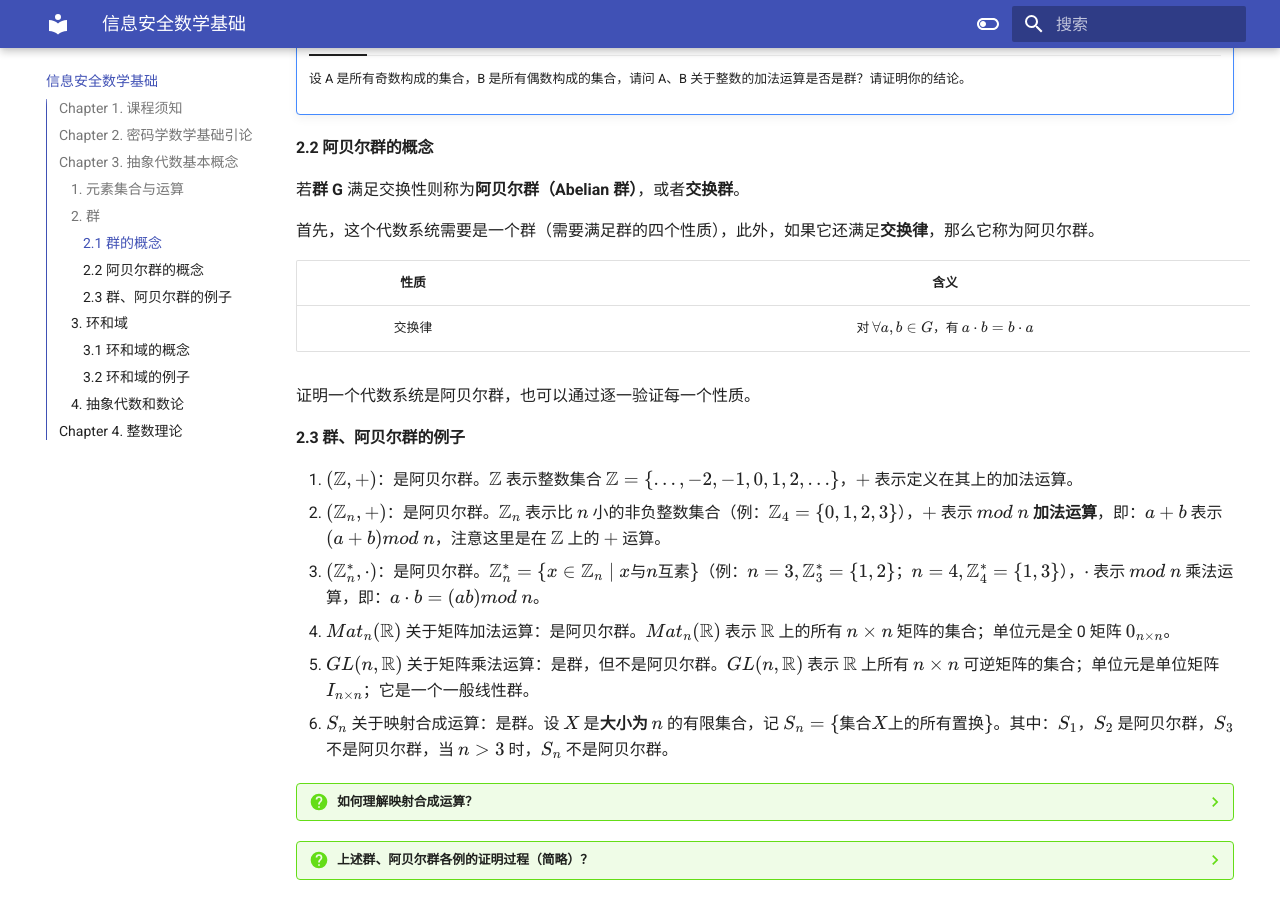
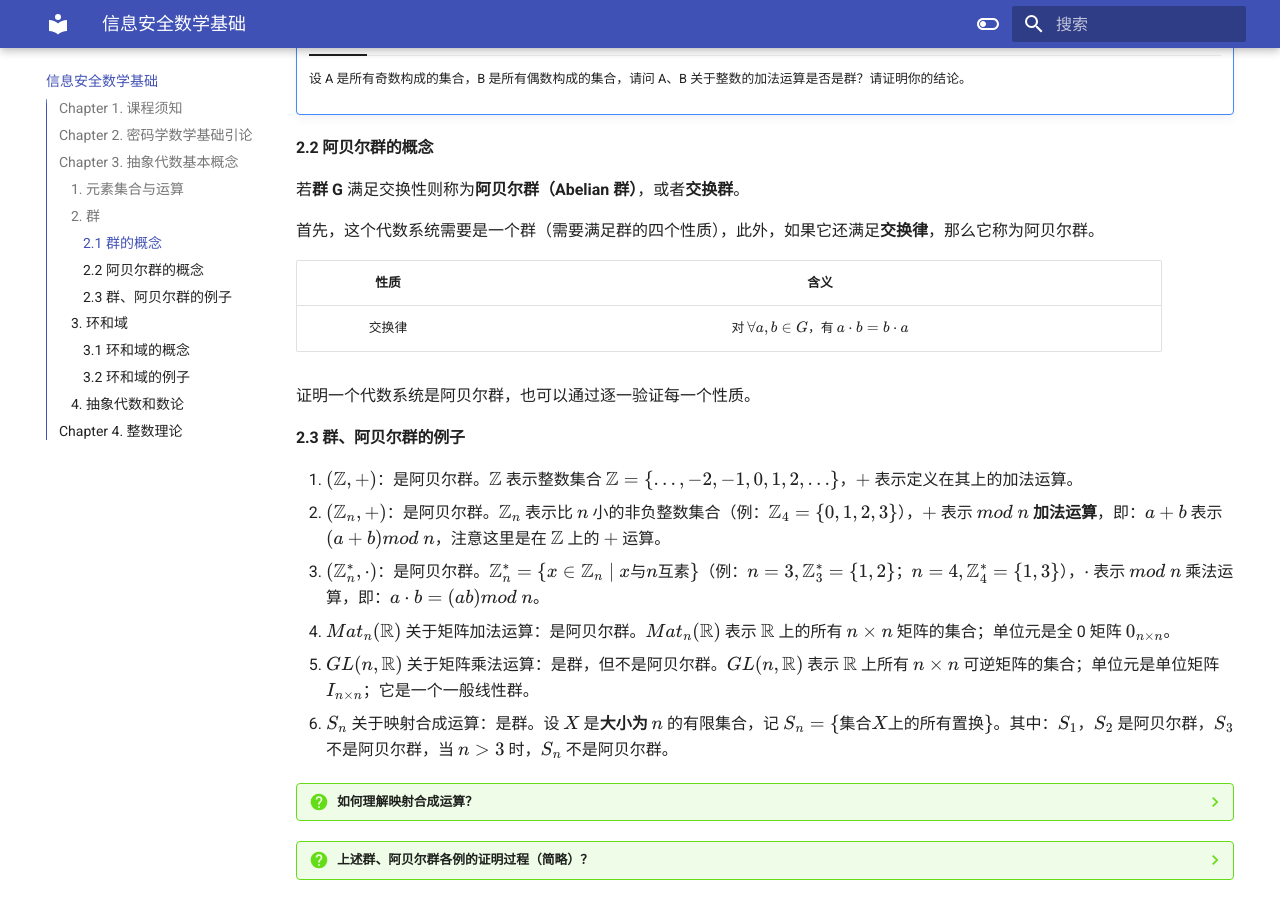
Before and after one commit to ChestnutSilver/TJIS-My-Helloworld, an MkDocs documentation site: the page built from docs/信息安全数学基础.md, in a window 1280 px wide and 900 px high, scrolled down 2401 px. Built offline with MkDocs 1.6.1 and Material for MkDocs 9.7.7, drawn with Linux system fonts in a browser that asks for light colours.

Commit message:
Update 信息安全数学基础.md

```diff
--- a/docs/信息安全数学基础.md
+++ b/docs/信息安全数学基础.md
@@ -153,7 +153,7 @@
 
 首先，这个代数系统需要是一个群（需要满足群的四个性质），此外，如果它还满足**交换律**，那么它称为阿贝尔群。
 
-| <div style="width:200px">性质</div> |      <div style="width:800px">含义</div>      |
+| <div style="width:150px">性质</div> |      <div style="width:650px">含义</div>      |
 | :---------------------------------: | :-------------------------------------------: |
 |               交换律                | 对 $\forall a,b\in G$，有 $a\cdot b=b\cdot a$ |
 
```
